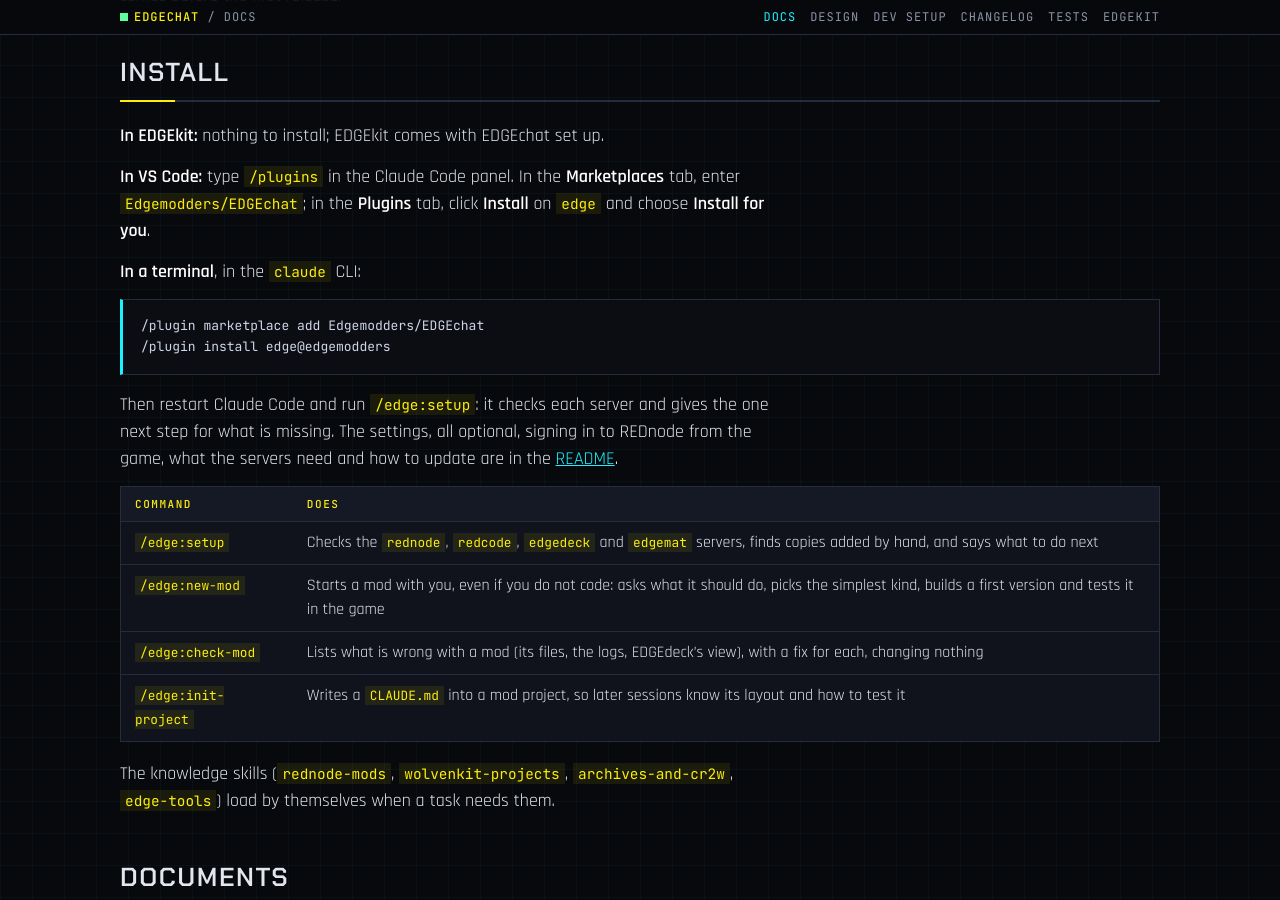
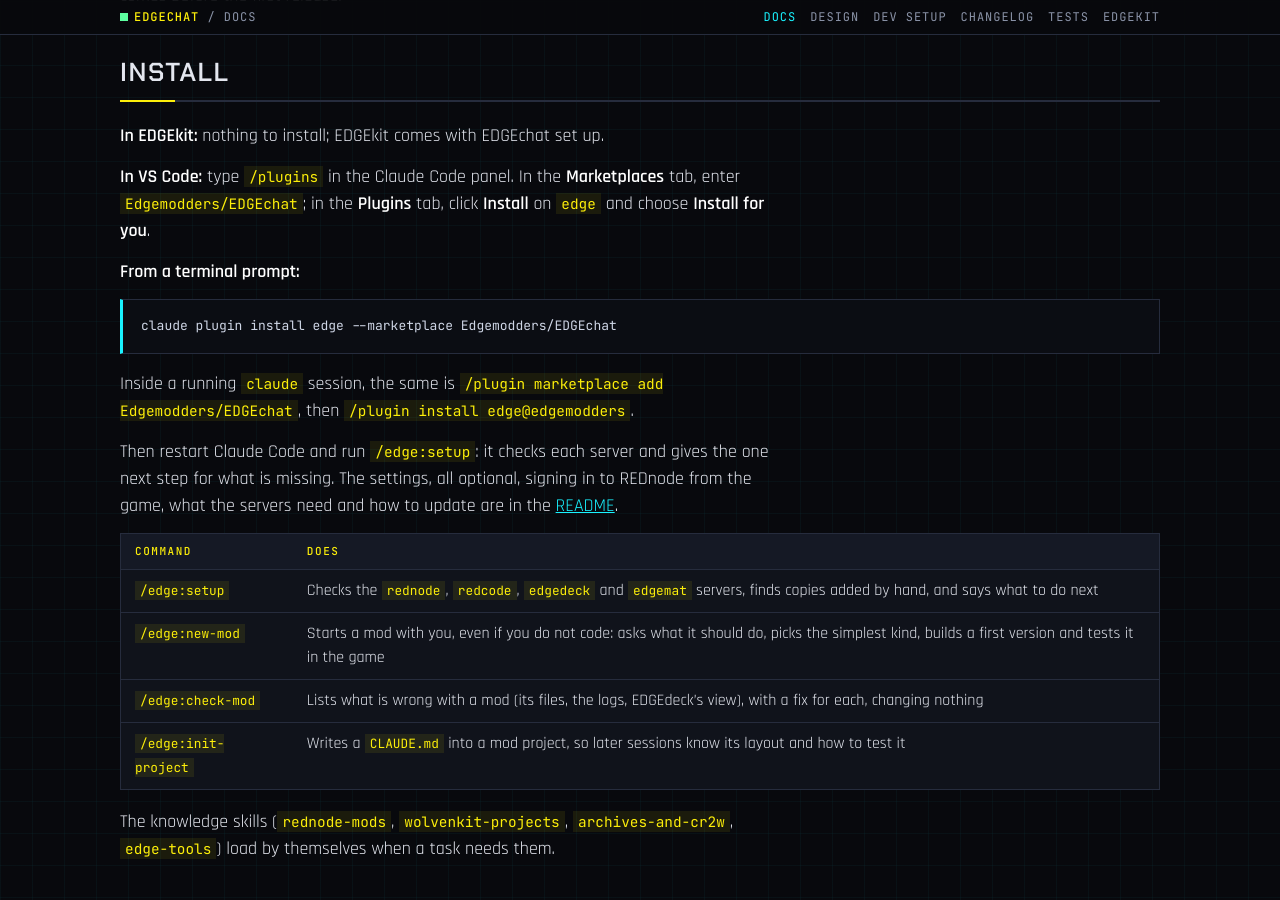
Before and after one commit to Edgemodders/EDGEchat, a Jekyll site: the page built from docs/index.md, in a window 1280 px wide and 900 px high, scrolled down 351 px. Built offline with Jekyll 4.4.1, drawn with Linux system fonts in a browser that asks for light colours.

Commit message:
Install from a terminal prompt in one command, tested; slash commands only inside claude
Co-Authored-By: Claude Opus 5.5 <noreply@anthropic.com>

````diff
--- a/docs/index.md
+++ b/docs/index.md
@@ -14,12 +14,13 @@ A preview (plugin 0.0.x), not released yet. REDnode supports game version 2.5 fr
 
 **In VS Code:** type `/plugins` in the Claude Code panel. In the **Marketplaces** tab, enter `Edgemodders/EDGEchat`; in the **Plugins** tab, click **Install** on `edge` and choose **Install for you**.
 
-**In a terminal**, in the `claude` CLI:
+**From a terminal prompt:**
 
 ```
-/plugin marketplace add Edgemodders/EDGEchat
-/plugin install edge@edgemodders
+claude plugin install edge --marketplace Edgemodders/EDGEchat
 ```
+
+Inside a running `claude` session, the same is `/plugin marketplace add Edgemodders/EDGEchat`, then `/plugin install edge@edgemodders`.
 
 Then restart Claude Code and run `/edge:setup`: it checks each server and gives the one next step for what is missing. The settings, all optional, signing in to REDnode from the game, what the servers need and how to update are in the [README](https://github.com/Edgemodders/EDGEchat#install).
 
--- a/tools/release/nexus-zip.mjs
+++ b/tools/release/nexus-zip.mjs
@@ -35,7 +35,9 @@ fs.writeFileSync(
     "The easy way, which also updates it:",
     "  In VS Code: type /plugins in the Claude Code panel. In the Marketplaces tab,",
     "  enter Edgemodders/EDGEchat. In the Plugins tab, click Install on edge, Install for you.",
-    "  In the claude CLI, run",
+    "  From a terminal prompt:",
+    "  claude plugin install edge --marketplace Edgemodders/EDGEchat",
+    "  Or inside a running claude session:",
     "  /plugin marketplace add Edgemodders/EDGEchat",
     "  /plugin install edge@edgemodders",
     "",
````
Also changed, not shown: docs/testing.md (+4 -2 lines), tools/release/notes.mjs (+4 -3 lines), README.md, docs/changelog.md, 1 other file.
